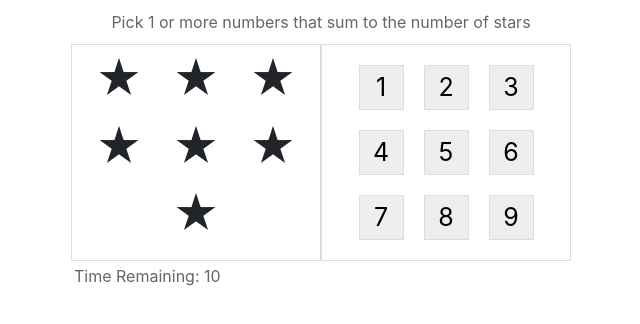
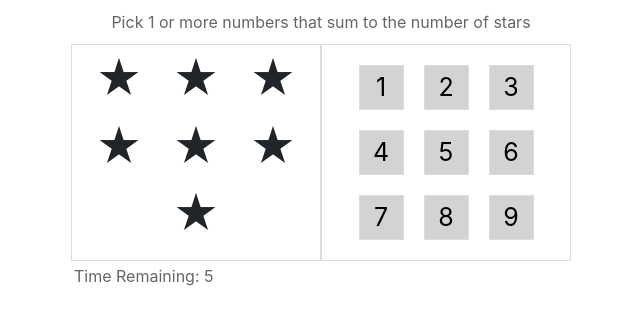
Before and after one commit to PhillipLaub/React-pluralsight1, a React (Create React App) app in the folder ps1/: page / in a window 1280 px wide. Shown: the top 324 px of the page, without its empty margins (319-959 px from the left). Built offline with nearby package versions, Linux system fonts and the light colour scheme.

Commit message:
StarMatch version rgs3.7

```diff
--- a/ps1/src/ReactProjects/StarGame.js
+++ b/ps1/src/ReactProjects/StarGame.js
@@ -1,26 +1,97 @@
-import React, { useState } from "react";
+import React, { useState, useEffect } from "react";
 import ReactDOM from "react-dom";
 import "../App.css";
 
-const PlayNumber = (props) => (
-  <button className="number" onClick={() => console.log("Num", props.number)}>
+const StarsDisplay = props => (
+    <>
+      {utils.range(1, props.count).map(starId => (
+        <div key={starId} className="star" />
+      ))}
+    </>
+  );
+
+  const PlayNumber = props => (
+    <button
+      className="number"
+      style={{backgroundColor: colors[props.status]}}
+      onClick={() => props.onClick(props.number, props.status)}
+    >
       {props.number}
     </button>
   );
 
-const StarsDisplay = (props) => (
-    //React.Fragment with just <> </> wrapping
-    <>
-
-     {utils.range(1, props.count).map((starId) => (
-            <div key={starId} className="star" />
-          ))}
-    </>
-
-)
+  const PlayAgain = props => (
+      <div className="game-done">
+        <div
+          className="message"
+        style={{ color: props.gameStatus === 'lost' ? 'red' : 'green'}}
+      >
+          {props.gameStatus === 'lost' ? 'Game Over' : 'Nice'}
+        </div>
+        <button onClick={props.onClick}>Play Again</button>
+      </div>
+  );
 
   const StarMatch = () => {
     const [stars, setStars] = useState(utils.random(1, 9));
+    const [availableNums, setAvailableNums] = useState(utils.range(1, 9));
+    const [candidateNums, setCandidateNums] = useState([]);
+
+    const [secondsLeft, setSecondsLeft] = useState(10);
+
+      useEffect(() => {
+        if (secondsLeft > 0 && availableNums.length > 0) {
+        const timerId = setTimeout(() => {
+            setSecondsLeft(secondsLeft - 1);
+        }, 1000);
+          return () => clearTimeout(timerId);
+        }
+    });
+
+    const candidatesAreWrong = utils.sum(candidateNums) > stars;
+
+    const gameStatus = availableNums.length === 0
+        ? 'won'
+      : secondsLeft === 0 ? 'lost' : 'active'
+
+    const resetGame = () => {
+        setStars(utils.random(1, 9));
+      setAvailableNums(utils.range(1, 9));
+      setCandidateNums([]);
+    };
+
+    const numberStatus = number => {
+      if (!availableNums.includes(number)) {
+        return 'used';
+      }
+      if (candidateNums.includes(number)) {
+        return candidatesAreWrong ? 'wrong' : 'candidate';
+      }
+      return 'available';
+    };
+
+    const onNumberClick = (number, currentStatus) => {
+      if (gameStatus !== 'active' || currentStatus === 'used') {
+        return;
+      }
+
+          const newCandidateNums =
+        currentStatus === 'available'
+          ? candidateNums.concat(number)
+          : candidateNums.filter(cn => cn !== number);
+
+      if (utils.sum(newCandidateNums) !== stars) {
+        setCandidateNums(newCandidateNums);
+      } else {
+        const newAvailableNums = availableNums.filter(
+          n => !newCandidateNums.includes(n)
+        );
+        setStars(utils.randomSumIn(newAvailableNums, 9));
+        setAvailableNums(newAvailableNums);
+        setCandidateNums([]);
+      }
+    };
+
     return (
       <div className="game">
         <div className="help">
@@ -28,35 +99,43 @@ const StarMatch = () => {
         </div>
         <div className="body">
           <div className="left">
-
-          <StarsDisplay count={stars}/>
+            {gameStatus !== 'active' ? (
+                <PlayAgain onClick={resetGame} gameStatus={gameStatus} />
+            ) : (
+                <StarsDisplay count={stars} />
+            )}
           </div>
           <div className="right">
-          {utils.range(1, 9).map((number) => (
-            <PlayNumber key={number} number={number} />
+            {utils.range(1, 9).map(number => (
+              <PlayNumber
+                key={number}
+                status={numberStatus(number)}
+                number={number}
+                onClick={onNumberClick}
+              />
             ))}
           </div>
         </div>
-      <div className="timer">Time Remaining: 10</div>
+        <div className="timer">Time Remaining: {secondsLeft}</div>
       </div>
     );
   };
 
   // Color Theme
   const colors = {
-  available: "lightgray",
-  used: "lightgreen",
-  wrong: "lightcoral",
-  candidate: "deepskyblue",
+    available: 'lightgray',
+    used: 'lightgreen',
+    wrong: 'lightcoral',
+    candidate: 'deepskyblue',
   };
 
   // Math science
   const utils = {
     // Sum an array
-  sum: (arr) => arr.reduce((acc, curr) => acc + curr, 0),
+    sum: arr => arr.reduce((acc, curr) => acc + curr, 0),
 
     // create an array of numbers between min and max (edges included)
-  range: (min, max) => Array.from({ length: max - min + 1 }, (_, i) => min + i),
+    range: (min, max) => Array.from({length: max - min + 1}, (_, i) => min + i),
 
     // pick a random number between min and max (edges included)
     random: (min, max) => min + Math.floor(Math.random() * (max - min + 1)),
```
Lines whose indentation alone changed are shown as unchanged.
